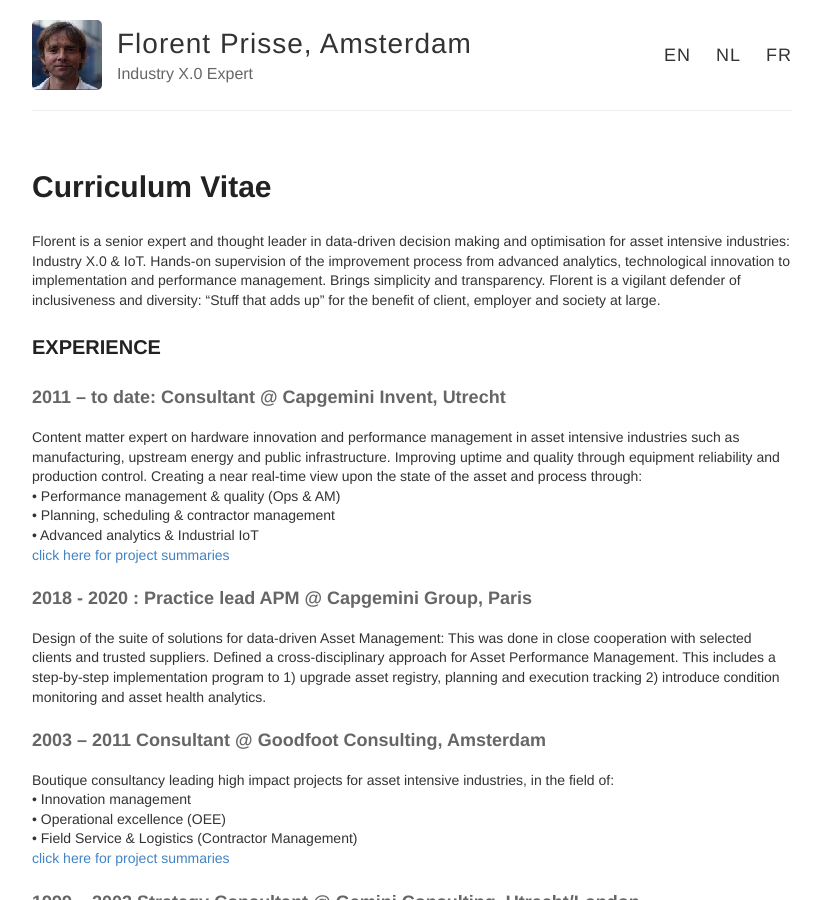
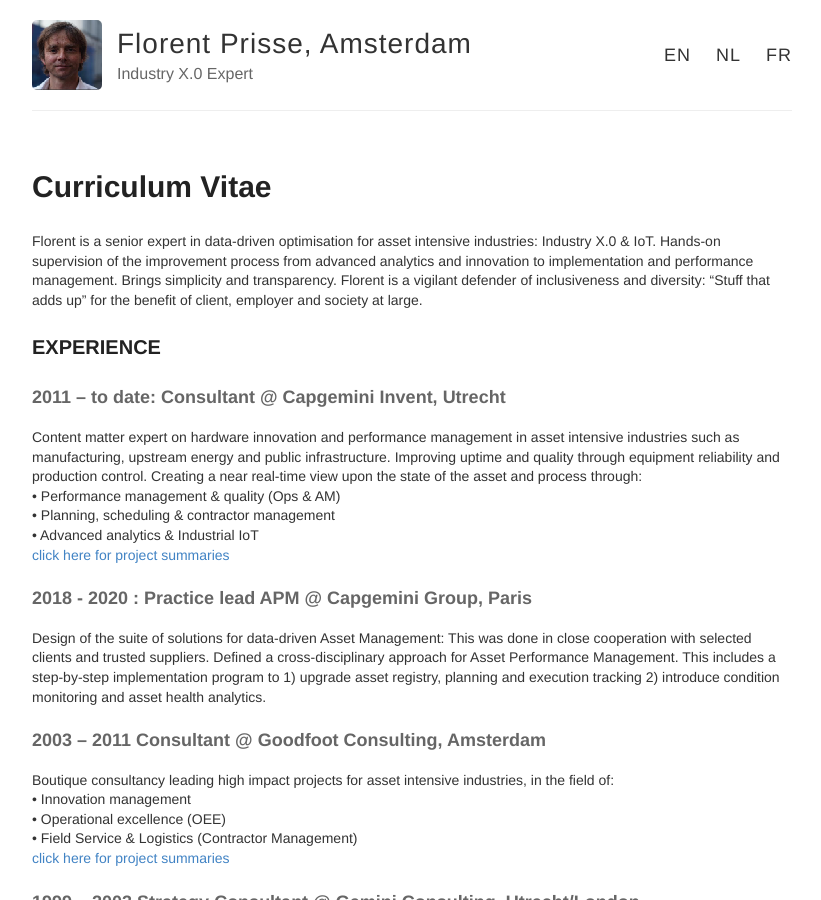
Before and after one commit to fprisse/fprisse.github.io, a Jekyll site: the page built from index.md, in a window 1280 px wide and 900 px high. Shown: the whole window, without its empty margins (228-1049 px from the left). Built offline with Jekyll 4.4.1, drawn with Linux system fonts in a browser that asks for light colours; comment, search, counter and statistics services are not loaded.

```diff
--- a/index.md
+++ b/index.md
@@ -4,7 +4,7 @@ title: "Curriculum Vitae"
 permalink: /
 ---
 
-Florent is a senior expert and thought leader in data-driven decision making and optimisation for asset intensive industries: Industry X.0 & IoT. Hands-on supervision of the improvement process from advanced analytics, technological innovation to implementation and performance management. Brings simplicity and transparency. Florent is a vigilant defender of inclusiveness and diversity: “Stuff that adds up” for the benefit of client, employer and society at large.
+Florent is a senior expert in data-driven optimisation for asset intensive industries: Industry X.0 & IoT. Hands-on supervision of the improvement process from advanced analytics and innovation to implementation and performance management. Brings simplicity and transparency. Florent is a vigilant defender of inclusiveness and diversity: “Stuff that adds up” for the benefit of client, employer and society at large.
 
 ### EXPERIENCE
 
```
Also changed, not shown: _pages/nl.md (+1 -1 lines).
